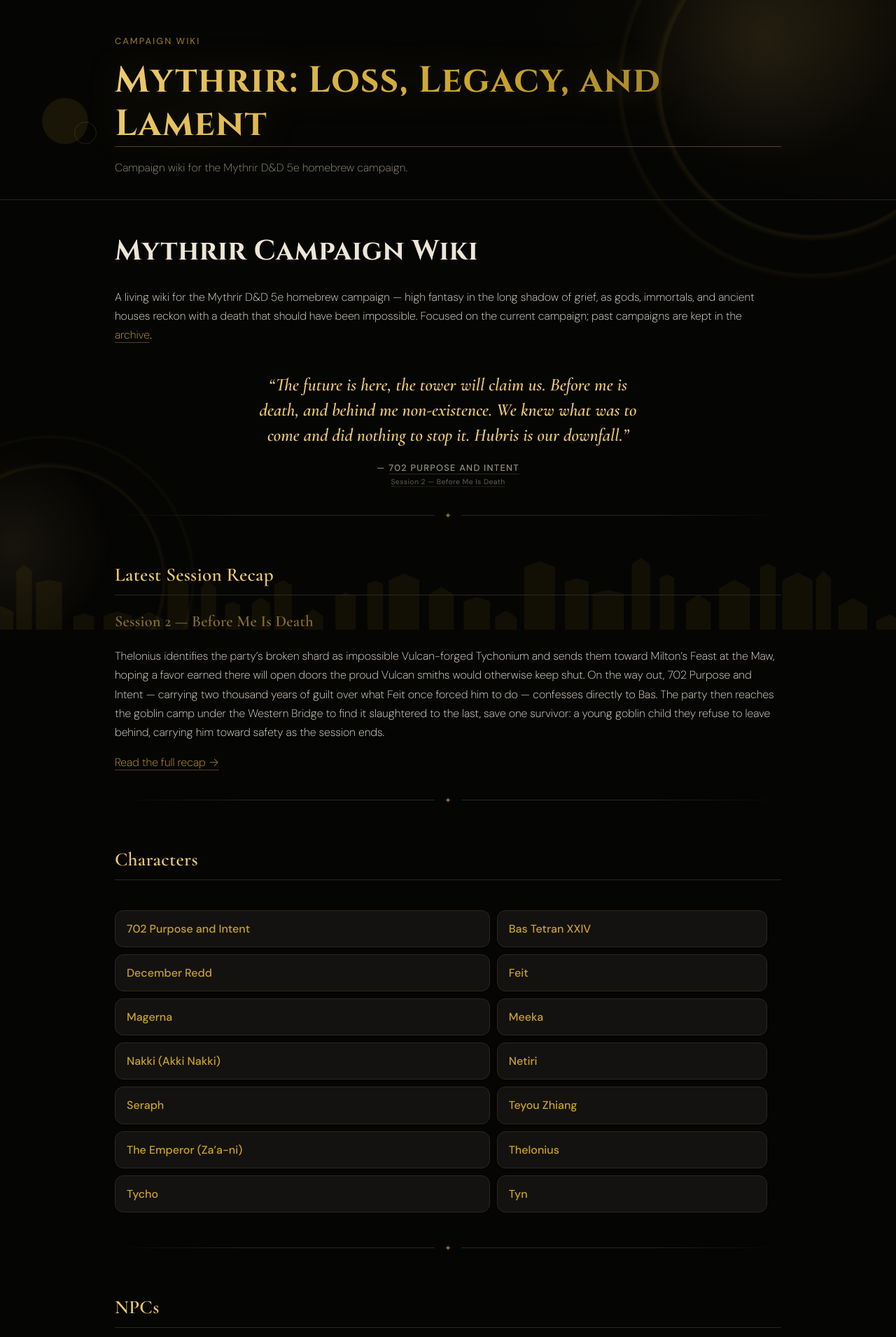
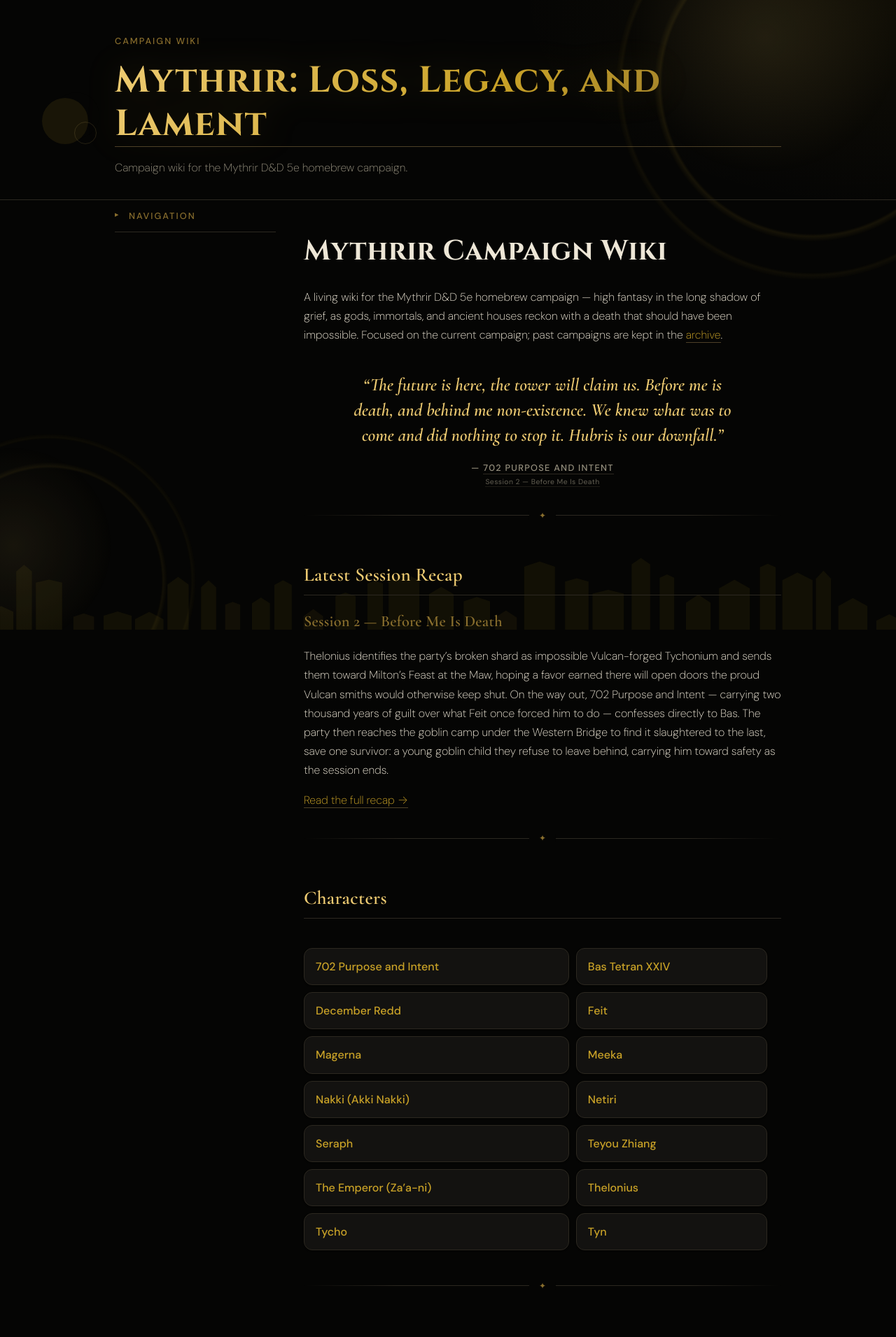
Before and after one commit to eskyuji/loss-legacy-lament, a Jekyll site: the page built from index.md, in a window 1280 px wide. Shown: the top 1911 px of the page at 70% size. Built offline with Jekyll 4.4.1, drawn with Linux system fonts in a browser that asks for light colours.

Commit message:
Rebuild sidebar as a collapsible file-tree nav (nested details/summary)

```diff
--- /dev/null
+++ b/_includes/sidebar.html
@@ -0,0 +1,19 @@
+<details class="site-nav">
+  <summary>Navigation</summary>
+  <div class="site-nav-tree">
+    {% for section in site.data.nav %}
+      {% if section.items %}
+      <details class="site-nav-group">
+        <summary>{{ section.label }}</summary>
+        <ul>
+          {% for item in section.items %}
+          <li><a href="{{ item.url | relative_url }}">{{ item.label }}</a></li>
+          {% endfor %}
+        </ul>
+      </details>
+      {% else %}
+      <a class="site-nav-link" href="{{ section.url | relative_url }}">{{ section.label }}</a>
+      {% endif %}
+    {% endfor %}
+  </div>
+</details>
--- a/_layouts/default.html
+++ b/_layouts/default.html
@@ -57,9 +57,12 @@
     </div>
   </header>
 
-  <main class="wrap page">
-    {{ content }}
-  </main>
+  <div class="site-body wrap">
+    {% include sidebar.html %}
+    <main class="page">
+      {{ content }}
+    </main>
+  </div>
 
   <footer class="site-footer">
     <div class="wrap">
--- a/assets/css/style.css
+++ b/assets/css/style.css
@@ -172,10 +172,130 @@ body {
   max-width: 46ch;
 }
 
+/* Sidebar navigation */
+
+.site-body {
+  display: grid;
+  grid-template-columns: 230px 1fr;
+  gap: 40px;
+  align-items: start;
+}
+
+.site-nav {
+  position: sticky;
+  top: 24px;
+  max-height: calc(100vh - 48px);
+  overflow-y: auto;
+}
+
+.site-nav > summary {
+  list-style: none;
+  cursor: pointer;
+  position: relative;
+  padding: 4px 0 12px 20px;
+  margin-bottom: 4px;
+  font-weight: 500;
+  font-size: 0.8rem;
+  letter-spacing: 0.16em;
+  text-transform: uppercase;
+  color: var(--gold-dim);
+  border-bottom: 1px solid var(--border);
+}
+.site-nav > summary::-webkit-details-marker { display: none; }
+.site-nav > summary::before {
+  content: "▸";
+  position: absolute;
+  left: 0;
+  top: 3px;
+  color: var(--gold-dim);
+  font-size: 0.85em;
+  transition: transform 0.15s ease;
+}
+.site-nav[open] > summary::before {
+  transform: rotate(90deg);
+}
+.site-nav > summary:hover {
+  color: var(--gold-bright);
+}
+
+.site-nav-tree {
+  padding-top: 12px;
+  display: flex;
+  flex-direction: column;
+  gap: 4px;
+}
+
+.site-nav-link {
+  display: block;
+  padding: 4px 0;
+  color: var(--text-muted);
+  font-size: 0.85rem;
+  border-bottom: none;
+}
+.site-nav-link:hover {
+  color: var(--gold-bright);
+}
+
+.site-nav-group summary {
+  list-style: none;
+  cursor: pointer;
+  position: relative;
+  padding: 4px 0 4px 16px;
+  color: var(--text-muted);
+  font-size: 0.85rem;
+}
+.site-nav-group summary::-webkit-details-marker { display: none; }
+.site-nav-group summary::before {
+  content: "▸";
+  position: absolute;
+  left: 0;
+  top: 5px;
+  color: var(--gold-dim);
+  font-size: 0.75em;
+  transition: transform 0.15s ease;
+}
+.site-nav-group[open] > summary::before {
+  transform: rotate(90deg);
+}
+.site-nav-group summary:hover {
+  color: var(--gold-bright);
+}
+
+.site-nav-group ul {
+  list-style: none;
+  margin: 2px 0 6px;
+  padding-left: 16px;
+  display: flex;
+  flex-direction: column;
+  gap: 2px;
+}
+
+.site-nav-group a {
+  display: block;
+  padding: 3px 0;
+  color: var(--text-muted);
+  font-size: 0.8rem;
+  border-bottom: none;
+}
+.site-nav-group a:hover {
+  color: var(--gold-bright);
+}
+
+@media (max-width: 860px) {
+  .site-body {
+    display: block;
+  }
+  .site-nav {
+    position: static;
+    max-height: none;
+    margin-bottom: 28px;
+  }
+}
+
 /* Main content */
 
 main.page {
-  padding: 40px 24px 64px;
+  padding: 40px 0 64px;
 }
 
 main.page > h1:first-child {
```
Also changed, not shown: _data/nav.yml (added, +95 -0 lines).
